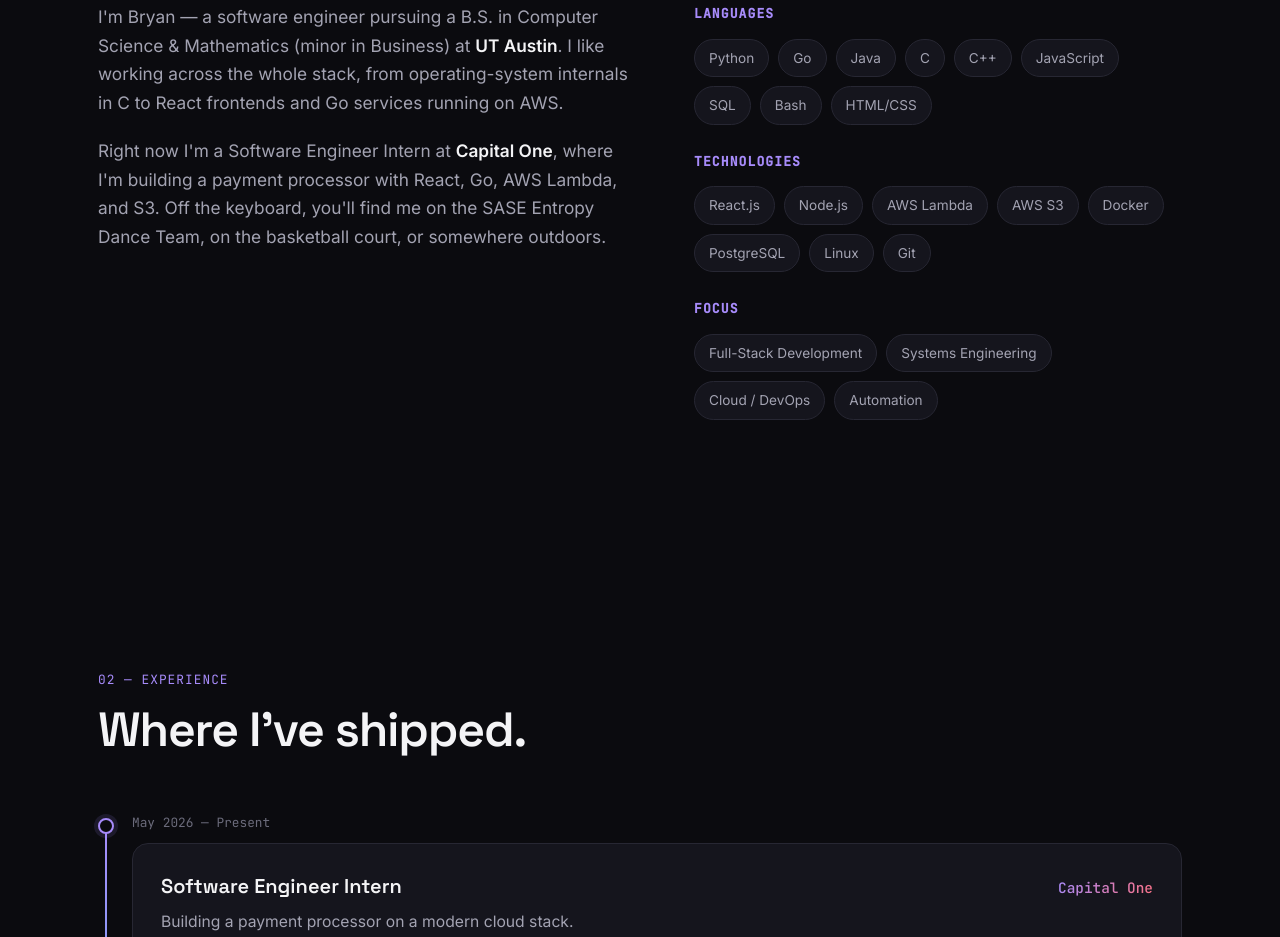
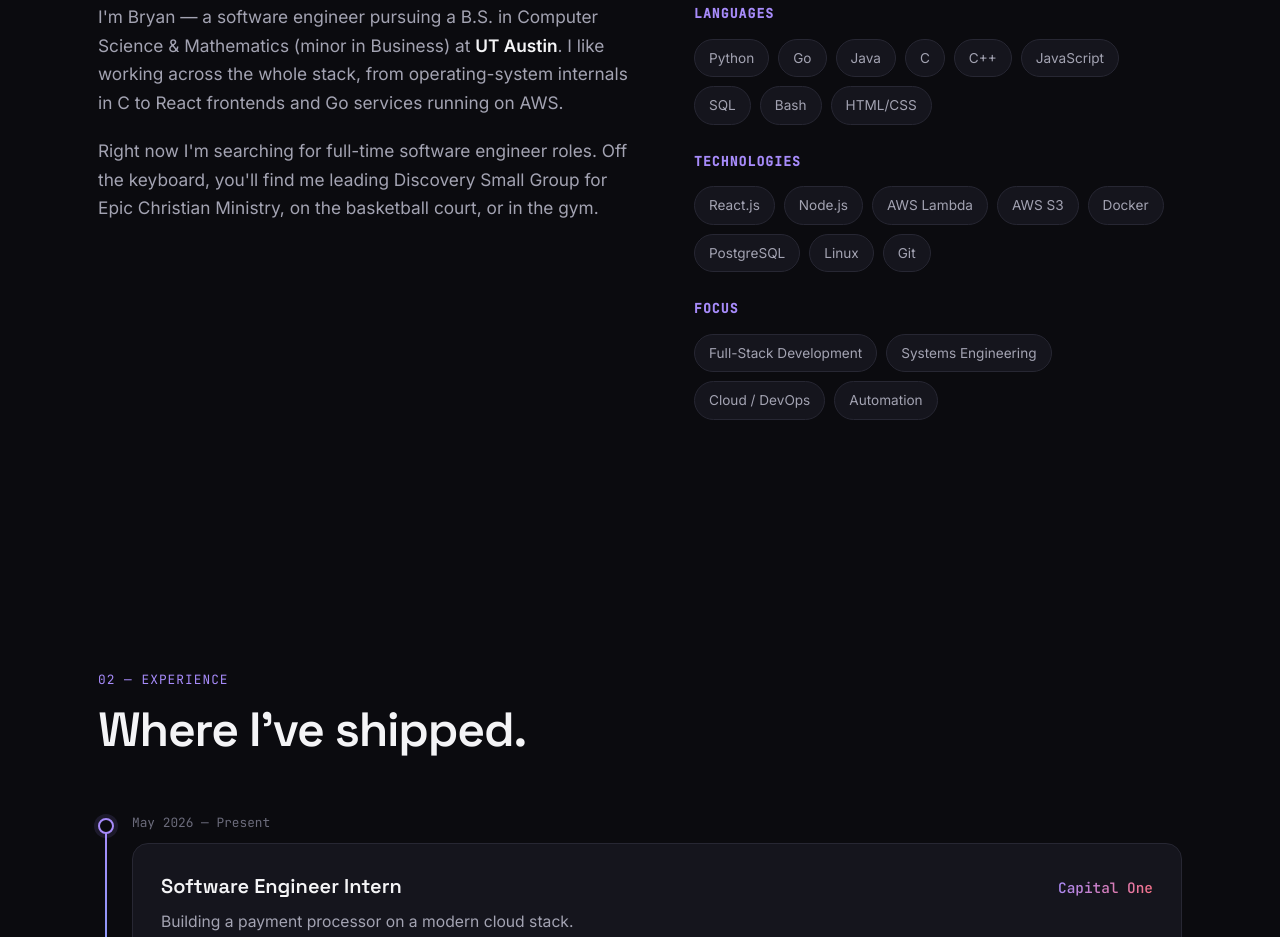
Before and after one commit to tangbryan/tangbryan.github.io, a plain HTML site: page index.html in a window 1280 px wide. Shown: the part 1403-2340 px from the top of the page. Drawn offline with Linux system fonts and the light colour scheme.

Commit message:
Update description

```diff
--- a/index.html
+++ b/index.html
@@ -110,9 +110,9 @@
                     <p>I'm Bryan — a software engineer pursuing a B.S. in Computer Science &amp; Mathematics
                         (minor in Business) at <strong>UT Austin</strong>. I like working across the whole stack,
                         from operating-system internals in C to React frontends and Go services running on AWS.</p>
-                    <p>Right now I'm a Software Engineer Intern at <strong>Capital One</strong>, where I'm building a
-                        payment processor with React, Go, AWS Lambda, and S3. Off the keyboard, you'll find me on the
-                        SASE Entropy Dance Team, on the basketball court, or somewhere outdoors.</p>
+                    <p>Right now I'm searching for full-time software engineer roles. Off the keyboard, you'll find me
+                        leading Discovery Small Group for Epic Christian Ministry, on the basketball court, or
+                        in the gym.</p>
                 </div>
                 <div class="skills reveal">
                     <div class="skill-block">
```
